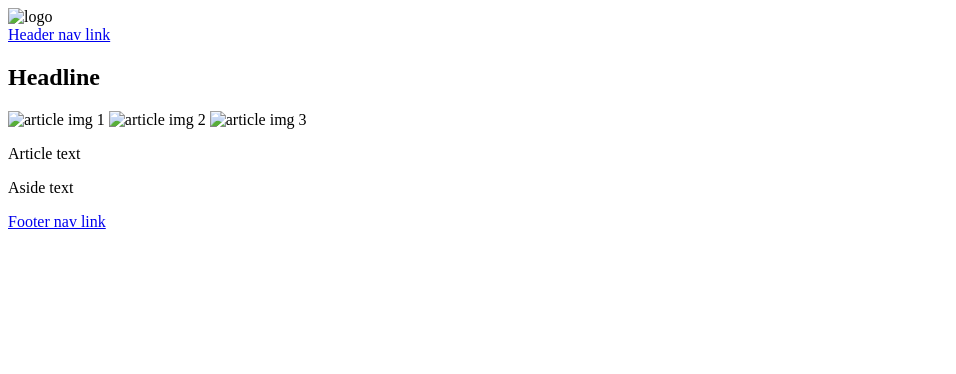
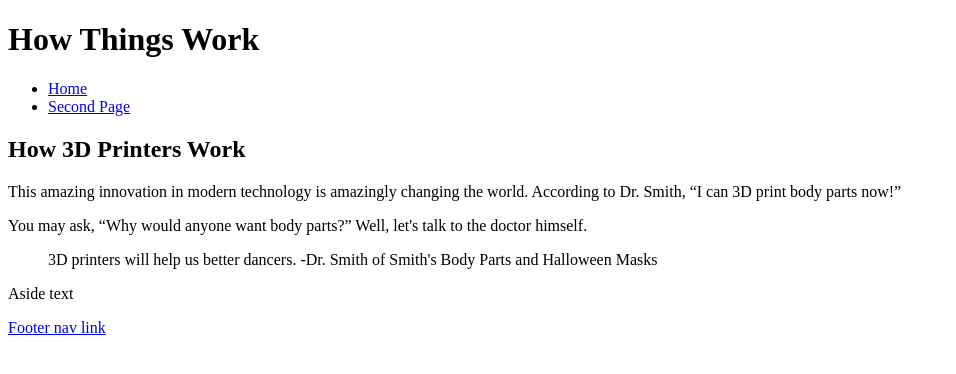
Before and after one commit to deanpd/tech-article, a plain HTML site: page index.html in a window 1280 px wide. Shown: the whole page, without its empty margins (0-956 px from the left). Drawn offline with Linux system fonts and the light colour scheme.

Commit message:
Initial article content created

```diff
--- a/index.html
+++ b/index.html
@@ -8,19 +8,24 @@
   <body>
     <header>
       <!-- logo, name of site, main nav -->
-      <img alt="logo">
+      <h1>How Things Work</h1>
       <nav>
-        <a href="#">Header nav link</a>
+        <ul>
+          <li><a href="#" target="_blank">Home</a></li>
+          <li><a href="#" target="_blank">Second Page</a></li>
+        </ul>
       </nav>
     </header>
 
     <article>
       <!-- headline, main article, images -->
-      <h1>Headline</h1>
-      <img alt="article img 1">
-      <img alt="article img 2">
-      <img alt="article img 3">
-      <p>Article text</p>
+      <h2>How 3D Printers Work</h2>
+      <p>This amazing innovation in modern technology is amazingly changing the world. According to Dr. Smith, <q>I can 3D print body parts now!</q></p>
+      <p>You may ask, <q>Why would anyone want body parts?</q> Well, let's talk to the doctor himself.</p>
+      <blockquote>
+        3D printers will help us better dancers.
+        -Dr. Smith of Smith's Body Parts and Halloween Masks
+      </blockquote>
     </article>
 
     <aside>
```
